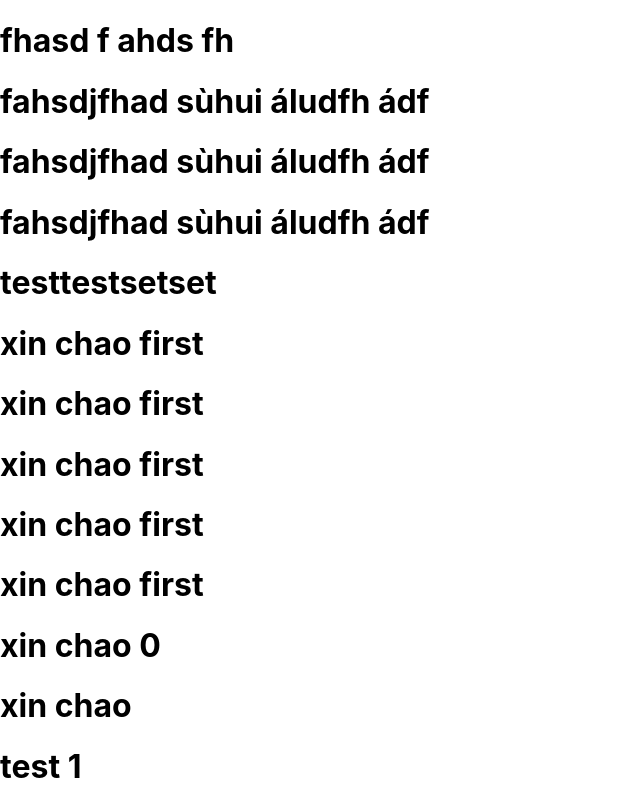
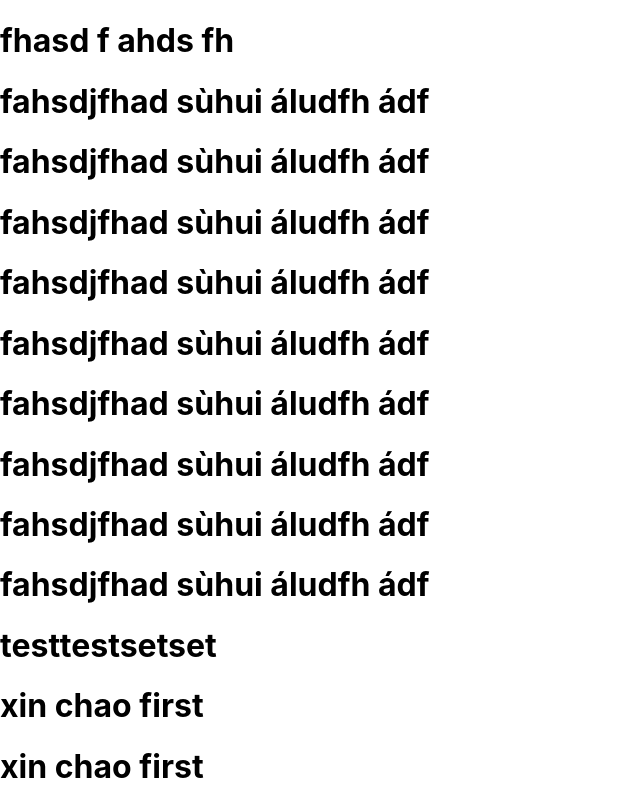
Before and after one commit to hoanganhfuego/react_hook, a React (Create React App) app: page / in a window 1280 px wide. Shown: the top 800 px of the page, without its empty margins (0-640 px from the left). Built offline with nearby package versions, Linux system fonts and the light colour scheme.

Commit message:
Update App.js

```diff
--- a/src/App.js
+++ b/src/App.js
@@ -19,6 +19,12 @@ function App() {
   return (
     <div>
     <h1>fhasd f ahds fh</h1>
+    <h1>fahsdjfhad sùhui áludfh ádf </h1>
+    <h1>fahsdjfhad sùhui áludfh ádf </h1>
+    <h1>fahsdjfhad sùhui áludfh ádf </h1>
+    <h1>fahsdjfhad sùhui áludfh ádf </h1>
+    <h1>fahsdjfhad sùhui áludfh ádf </h1>
+    <h1>fahsdjfhad sùhui áludfh ádf </h1>
     <h1>fahsdjfhad sùhui áludfh ádf </h1>
     <h1>fahsdjfhad sùhui áludfh ádf </h1>
 
```
